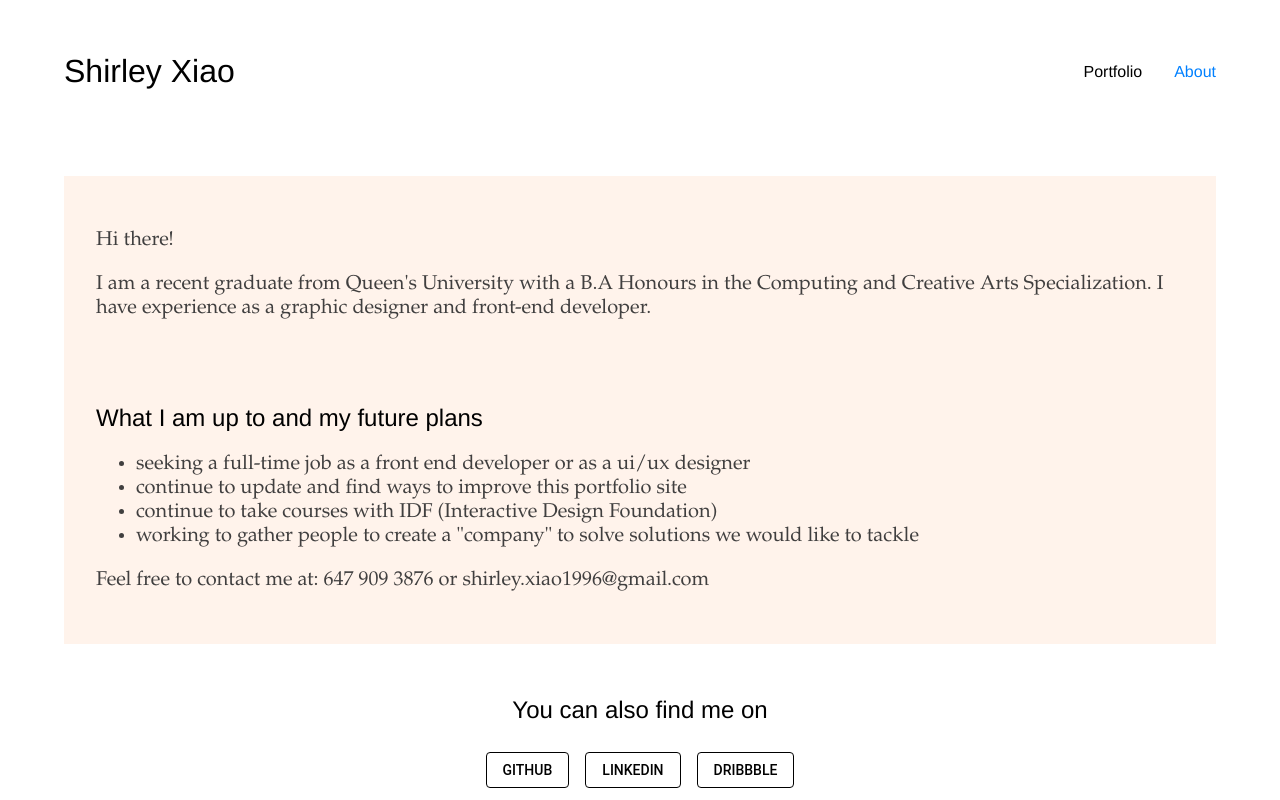
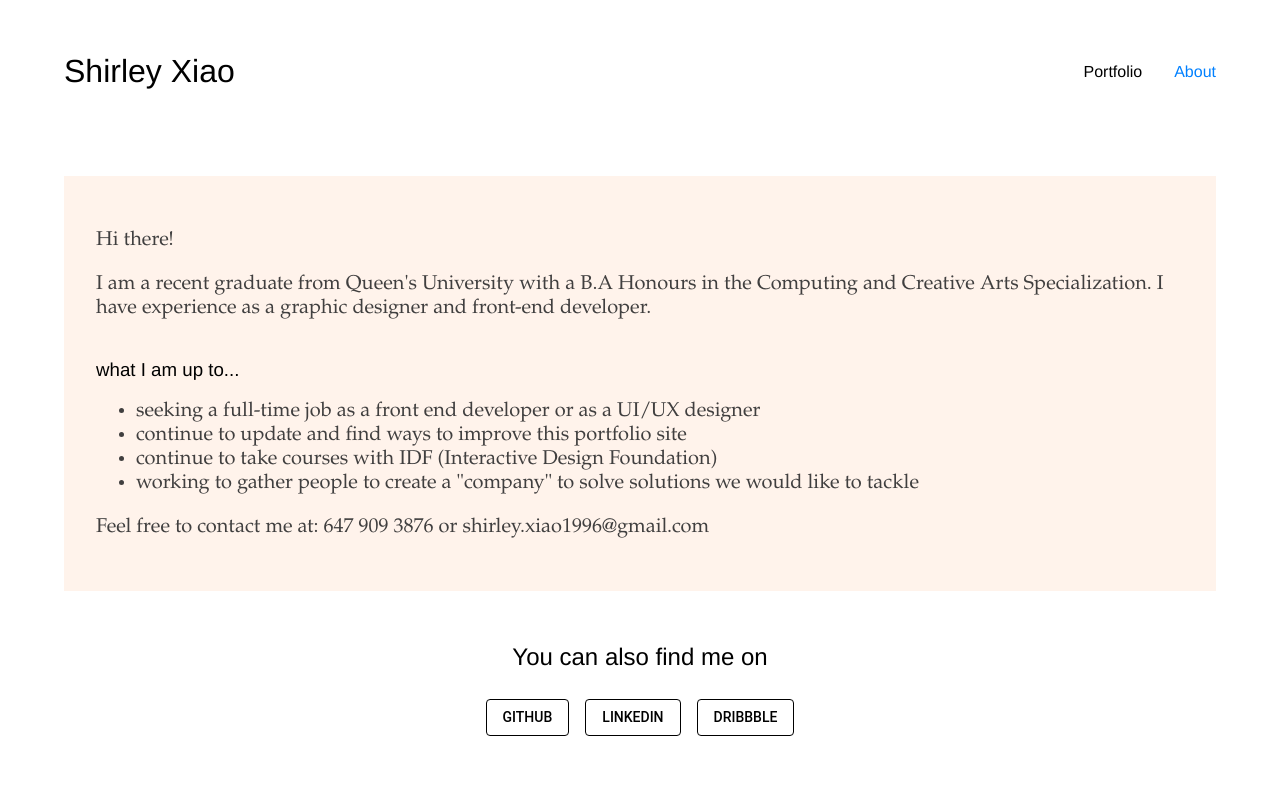
Before and after one commit to XXiao12/AboutMe, a React (Create React App) app: page /about in a window 1280 px wide. Built offline with nearby package versions, Linux system fonts and the light colour scheme.

Commit message:
edited text in about section

```diff
--- a/src/containers/About/index.js
+++ b/src/containers/About/index.js
@@ -31,9 +31,9 @@ class About extends Component {
               </div>
             </div>
 
-            <h2>What I am up to and my future plans</h2>
+            <h3>what I am up to...</h3>
             <ul>
-              <li>seeking a full-time job as a front end developer or as a ui/ux designer</li>
+              <li>seeking a full-time job as a front end developer or as a UI/UX designer</li>
               <li>continue to update and find ways to improve this portfolio site</li>
               <li>continue to take courses with IDF (Interactive Design Foundation)</li>
               <li>working to gather people to create a "company" to solve solutions we would like to tackle</li>
```
